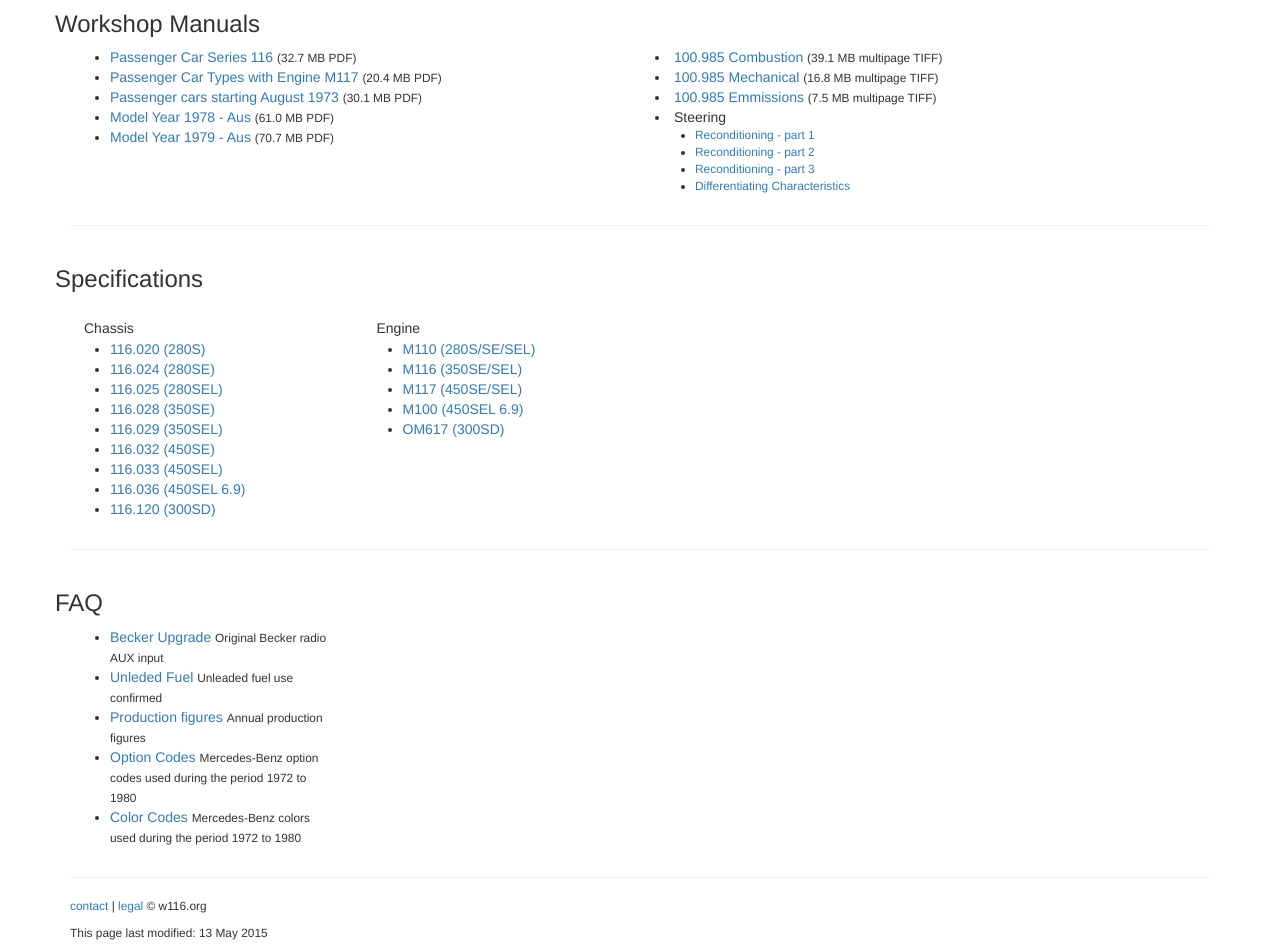
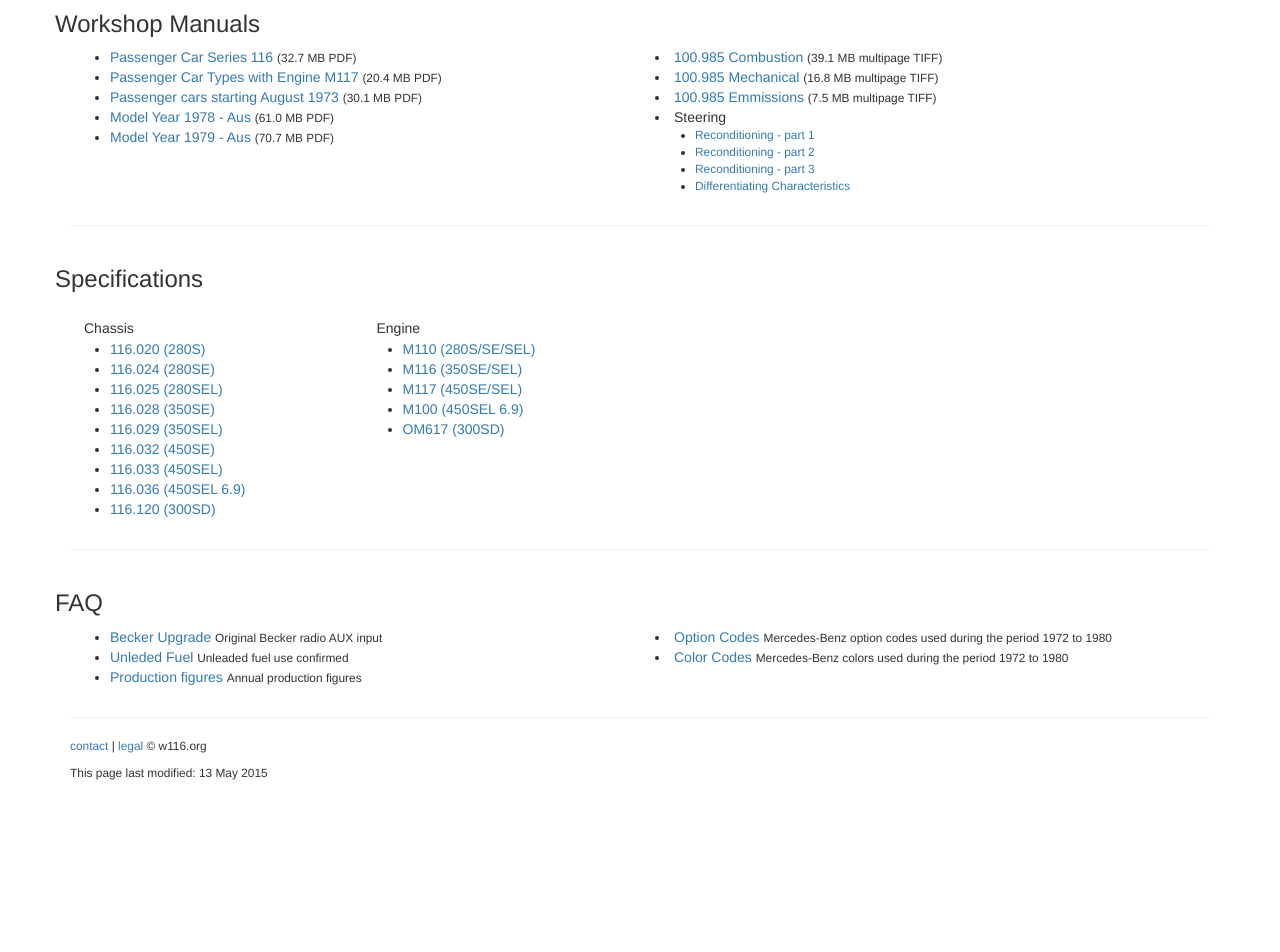
Before and after one commit to W116org/w116org.github.io, a Jekyll site: the page built from tech.html, in a window 1280 px wide. Shown: the part 1386-2338 px from the top of the page. Built offline with Jekyll 4.4.1, drawn with Linux system fonts in a browser that asks for light colours; nearby versions of some CDN libraries; comment, search, counter and statistics services are not loaded; after the commit the page ends 2178 px from its top, so only the background shows below that.

Commit message:
Update tech.html

```diff
--- a/tech.html
+++ b/tech.html
@@ -74,13 +74,14 @@ lead:
 <hr>
 <div class="row">
 <h3 id="faq">FAQ</h3>
-      <div class="col-md-3">
+      <div class="col-md-6">
 <ul>
 <li><a href="/tech/becker_upgrade/">Becker Upgrade</a> <span class="small">Original Becker radio AUX input</span></li>
 <li><a href="/tech/fuel/">Unleded Fuel</a> <span class="small">Unleaded fuel use confirmed</span></li>
 <li><a href="/tech/production/">Production figures</a> <span class="small">Annual production figures</span></li>
-<li><a href="/tech/codes/">Option Codes</a> <span class="small">Mercedes-Benz option codes used during the period 1972 to 1980</span></li>
+      </div><!-- /.col-md-6 -->
+      <div class="col-md-6"><li><a href="/tech/codes/">Option Codes</a> <span class="small">Mercedes-Benz option codes used during the period 1972 to 1980</span></li>
 <li><a href="/tech/colors/">Color Codes</a> <span class="small">Mercedes-Benz colors used during the period 1972 to 1980</span></li>
 </ul>
-      </div><!-- /.col-md-3 -->
+      </div><!-- /.col-md-6 -->
 </div><!-- /.row -->
```
